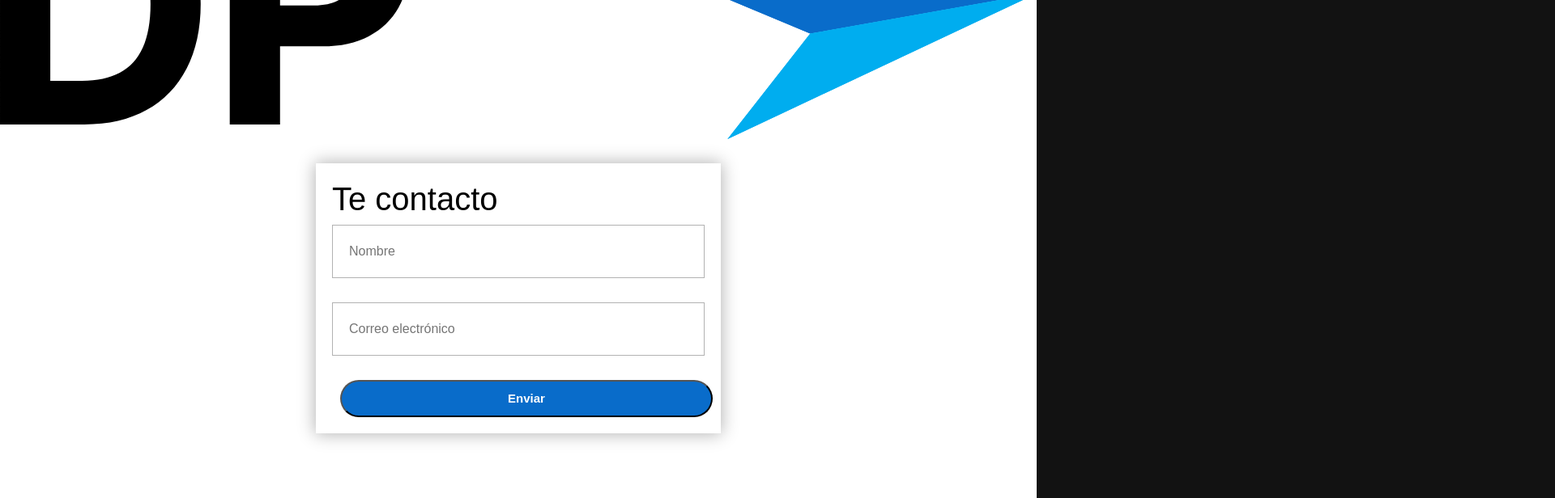
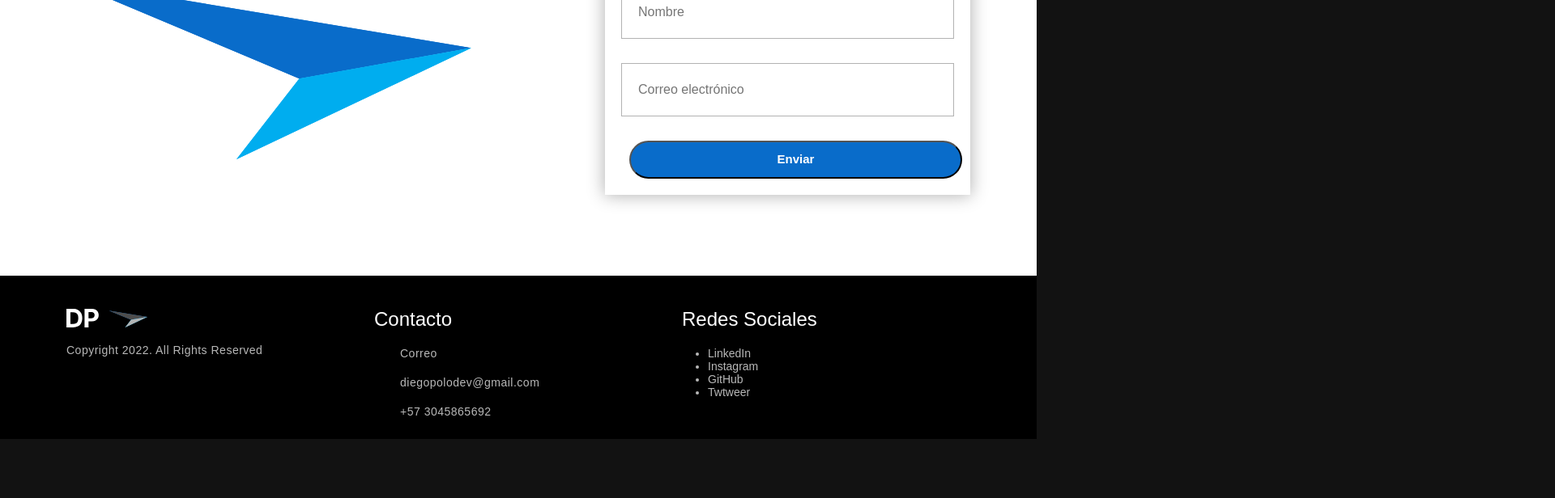
Before and after one commit to Digpolo/PortafolioPersonal-React, a React (Create React App) app: page / in a window 1280 px wide. Shown: the part 2405-3021 px from the top of the page at 81% size, 1920 px wide, since content can reach past the window. After the commit the page ends 2948 px from the top, so only its background shows below. Built offline with nearby package versions, Linux system fonts and the light colour scheme.

Commit message:
ultimo commit en esta rama

```diff
--- a/src/App.css
+++ b/src/App.css
@@ -668,13 +668,7 @@ nav.navbar .navbar-toggler[aria-expanded="true"] .navbar-toggler-icon {
 
 
 /************ Footer Css ************/
-.footer {
-  padding: 0 0 50px 0;
-  background-image: url('./assets/img/footer-bg.png');
-  background-position: center center;
-  background-size: cover;
-  background-repeat: no-repeat;
-}
+
 .newsletter-bx {
   background: #FFFFFF;
   border-radius: 55px;
@@ -735,13 +729,3 @@ nav.navbar .navbar-toggler[aria-expanded="true"] .navbar-toggler-icon {
   letter-spacing: 0.5px;
   border-radius: 18px;
 }
-.footer img {
-  width: 26%;
-}
-.footer p {
-  font-weight: 400;
-  font-size: 14px;
-  color: #B8B8B8;
-  letter-spacing: 0.5px;
-  margin-top: 20px;
-}
--- a/src/App.js
+++ b/src/App.js
@@ -7,6 +7,7 @@ import { Banner} from './components/Banner';
 import { Stories } from './components/Stories';
 import { Projects } from './components/Projects';
 import { Contactdp } from './components/contactdp';
+import { Footer } from './components/Footer';
 
 import 'bootstrap/dist/css/bootstrap.min.css';
 
@@ -19,6 +20,7 @@ function App() {
       <Stories/>
       <Projects/>
       <Contactdp/>
+      <Footer/>
     </div>
   );
 }
--- /dev/null
+++ b/src/components/Footer.css
@@ -0,0 +1,35 @@
+  .footer {
+    margin-top: 0;
+    margin-bottom: 2s00px;
+    padding-top: 40px;
+    padding-bottom: 10px;
+    background-color: black;
+    display: flex;
+  }
+  .footer p {
+    font-weight: 400;
+    font-size: 14px;
+    color: #B8B8B8;
+    letter-spacing: 0.5px;
+    margin-top: 20px;
+
+  }
+  .footerimg {
+    max-height: 100px;
+    max-width: 100px;
+
+  }
+
+  .footer ul {
+    font-weight: 400;
+    font-size: 14px;
+    color: #B8B8B8;
+    margin-top:  20px;
+  }
+
+  .proj-imgbx {
+    position: relative;
+    border-radius: 0px;
+    overflow: hidden;
+    margin-bottom: 24px;
+  }
--- /dev/null
+++ b/src/components/Footer.js
@@ -0,0 +1,85 @@
+import { Container, Row, Col } from "react-bootstrap";
+import logoWhite from '../assets/img/logoWhite.svg';
+import "./Footer.css";
+
+
+// export const Footer = () => {
+//     return (
+//         <footer className="footer">
+//             <Container>
+//                 <Row className="align- items-center">
+//                     <Col xs={12} md={6} xl={7}>
+//                         <img src={logoWhite} alt="Logo" />
+//                         <p>Copyright 2022. All Rights Reserved</p>
+//                     </Col>
+//                 </Row>
+//             </Container>
+//             <Container>
+//                 <Row className="align- items-center">
+//                     <Col xs={12} md={6} xl={7}>
+//                         <h4>Contacto</h4>
+//                         <ul>
+//                             <p>Correo</p>
+//                             <p>diegopolodev@gmail.com</p>
+//                         </ul>
+//                     </Col>
+//                </Row>
+//             </Container>
+//             <Container>
+//                 <Row className="align- items-center">
+//                     <Col xs={12} md={6} xl={7}>
+//                         <h4>Redes Sociales</h4>
+//                         <ul>
+//                             <li>LinkedIn</li>
+//                             <li>Instagram</li>
+//                             <li>GitHub</li>
+//                             <li>Twtweer</li>
+
+//                         </ul>
+//                     </Col>
+
+//                 </Row>
+//             </Container>
+//         </footer>
+//     )
+// }
+
+
+export const Footer = () => {
+    return (
+        <footer className="footer">
+            <Container >
+                <Row className="align- items-center">
+                    <Col xs={8} md={4} xl={4} className=".columnas" >
+
+                        <img src={logoWhite} alt="Logo" className="footerimg"/>
+
+                        <p>Copyright 2022. All Rights Reserved</p>
+
+                    </Col>
+
+                    <Col xs={8} md={4} xl={4} className=".columnas">
+                        <h4>Contacto</h4>
+                        <ul>
+                            <p>Correo</p>
+                            <p>diegopolodev@gmail.com</p>
+                            <p>+57 3045865692</p>
+
+                        </ul>
+                    </Col>
+
+                    <Col  xs={5} md={4} xl={4} className=".columnas">
+                        <h4>Redes Sociales</h4>
+                        <ul>
+                            <li>LinkedIn</li>
+                            <li>Instagram</li>
+                            <li>GitHub</li>
+                            <li>Twtweer</li>
+
+                        </ul>
+                    </Col>
+                </Row>
+            </Container>
+        </footer>
+    )
+}
--- a/src/components/contactdp.js
+++ b/src/components/contactdp.js
@@ -1,8 +1,9 @@
 import { useForm } from "./hooks/useForm"
 import csscontact from "./csscontact.css"
 import Message from "./Message";
-import logo from '../assets/img/logo.svg';
+import logo from '../assets/img/logoSolo.svg';
 import Loader from "./Loader";
+import { Container, Row, Col } from "react-bootstrap";
 
 
 const initialForm={
@@ -49,12 +50,15 @@ export const  Contactdp = () => {
 
     return(
     <section className="contactdp">
+        <Container>
+            <Row className="align- items-center">
+                <Col xs={12} md={6} xl={7} >
 
 
+                    <img src={logo} alt="Logo" className="imglogo"/>
 
-        <img src={logo} alt="Logo"/>
-
-
+                </Col>
+                <Col xs={12} md={6} xl={5}>
 
                     <form onSubmit={handleSubmit} className="formulario">
                         <h1 className="titleForm" >Te contacto</h1>
@@ -83,6 +87,9 @@ export const  Contactdp = () => {
                     {response &&(
                     <Message msg="Los datos han sido enviados"bgColor="#198754"/>
                     )}
+                </Col>
+            </Row>
+        </Container>
 
      </section>
 
--- a/src/components/csscontact.css
+++ b/src/components/csscontact.css
@@ -1,12 +1,13 @@
 
 
 .contactdp {
-  padding: 80px 0;
-  position: relative;
+  margin-top: 0;
+  margin-bottom: 2s00px;
+  padding: 100px 0 100px 0;
+
   background-color: rgb(255, 255, 255);
-  z-index: 100;
+}
 
-}
 .titleForm {
   color: #000;
   width: 100%;
@@ -15,13 +16,10 @@
 .formulario{
   width: 500px;
   max-width: 100%;
-  margin: auto;
   margin-top: 30px;
   padding: 20px;
   box-shadow: 0 0 20px 1px rgba(0,0,0,0.3);
   position: relative;
-  background: transparent;
-
 }
 
 .formularioInput, .formularioLabel, .formularioSubmit{
@@ -61,5 +59,11 @@
 .errors {
   color: #dc3545;
   font-weight: 'light';
+}
 
+.imglogo {
+  max-height: 5000px;
+  max-width: 500px;
+  margin-top: 100px;
+  margin-right: 8000px;
 }
```
Also changed, not shown: src/assets/img/logoSolo.svg (added), src/assets/img/logoWhite.svg (added). Lines whose indentation alone changed are shown as unchanged.
